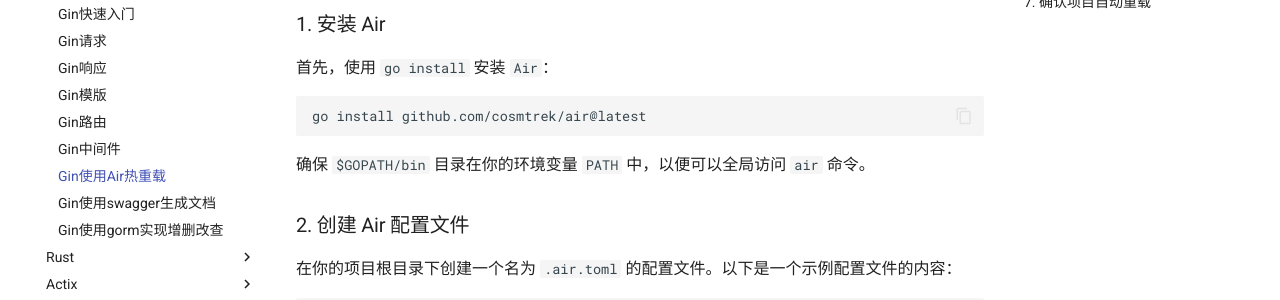
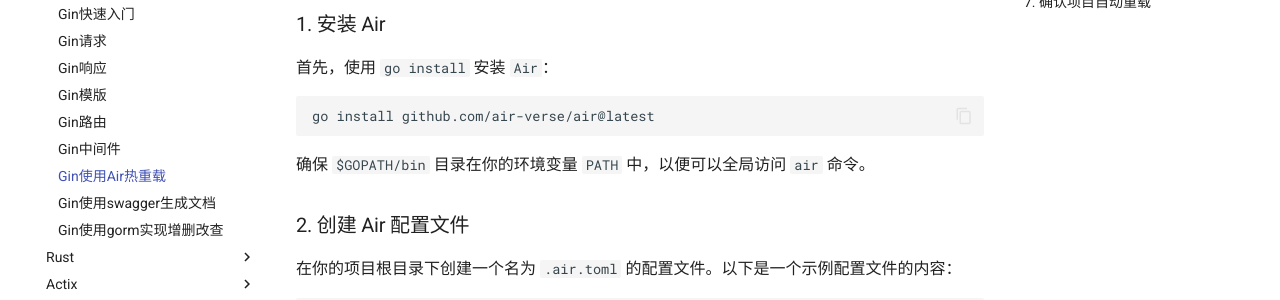
Before and after one commit to Eric54920/mkdocs, an MkDocs documentation site: the page built from docs/articles/Gin/Gin使用Air热重载.md, in a window 1280 px wide and 900 px high. Shown: the part 346-646 px from the top of the window. Built offline with MkDocs 1.6.1 and Material for MkDocs 9.7.7, drawn with Linux system fonts in a browser that asks for light colours; some web fonts are replaced; comment, search, counter and statistics services are not loaded.

Commit message:
docs:update docs

````diff
--- a/docs/articles/Gin/Gin使用Air热重载.md
+++ b/docs/articles/Gin/Gin使用Air热重载.md
@@ -9,7 +9,7 @@ comments: true
 首先，使用 `go install` 安装 `Air`：
 
 ```bash
-go install github.com/cosmtrek/air@latest
+go install github.com/air-verse/air@latest
 ```
 
 确保 `$GOPATH/bin` 目录在你的环境变量 `PATH` 中，以便可以全局访问 `air` 命令。
````
